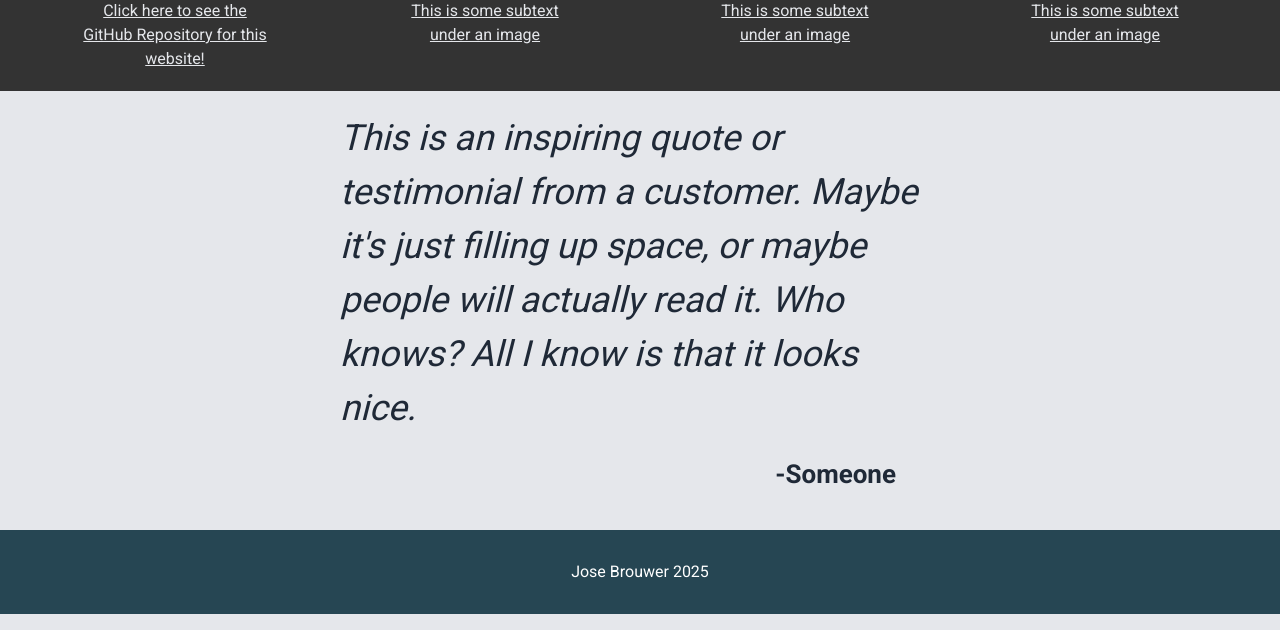
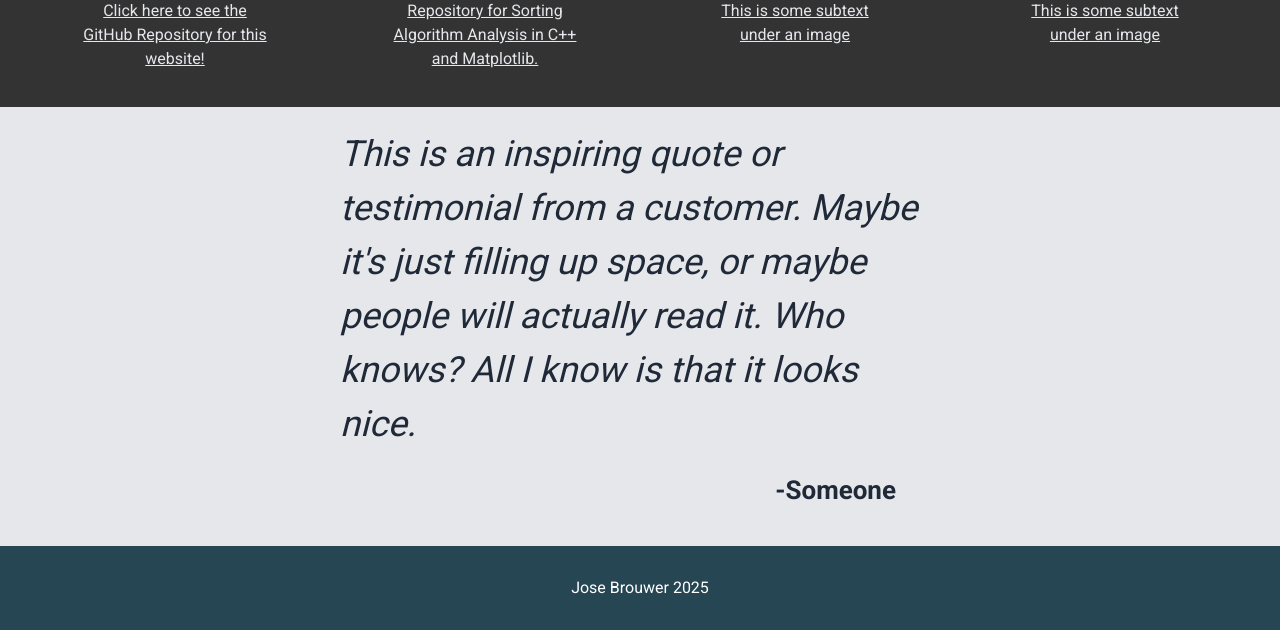
Before and after one commit to JoseBrouwer/josebrouwer.me, a Flask app: page /land in a window 1280 px wide. Shown: the part 787-1417 px from the top of the page. Run offline with Flask 3, Linux system fonts and the light colour scheme.

Commit message:
Included Sorting Analysis in projects

```diff
--- a/templates/landing.html
+++ b/templates/landing.html
@@ -15,7 +15,6 @@
                 <div class="block-centered">
                     <div class="main-text">Welcome!</div>
                     <div class="secondary-text">I'm Jose Brouwer, a Software Engineer. Here you'll find my projects, resume, and more about me. You can also access my HackerNews Newsfeed page by logging in or signing up with Auth0.</div>
-                    <button class="signup">Sign-Up</button>
                 </div>
             </div>
             <img class="hero-image" src="../static/Landing-Image.jpg"></div>
@@ -30,8 +29,8 @@
                     <a href="https://github.com/JoseBrouwer/josebrouwer.me" target="_blank" class="gallery-text">Click here to see the GitHub Repository for this website!</a>
                 </div>
                 <div class="gallery-item">
-                    <img class="gallery-image" src="images/beach.jpg">
-                    <p class="gallery-text">This is some subtext under an image</p>
+                    <img class="gallery-image" src="../static/All Microseconds - No Insertion Sort.png">
+                    <p class="gallery-text">Repository for Sorting Algorithm Analysis in C++ and Matplotlib.</p>
                 </div>
                 <div class="gallery-item">
                     <img class="gallery-image" src="images/beach.jpg">
```
Also changed, not shown: static/All Microseconds - No Insertion Sort.png (added).
